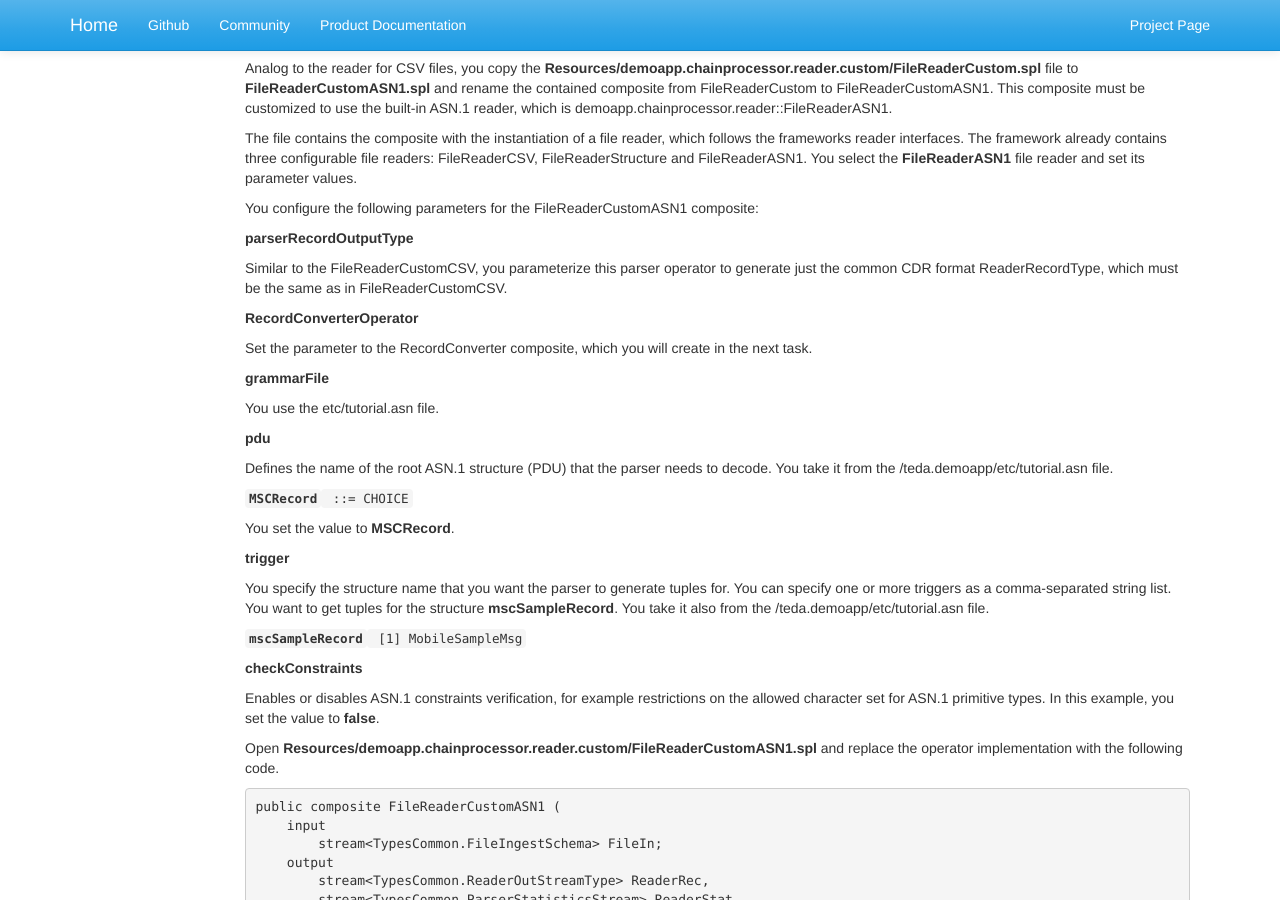
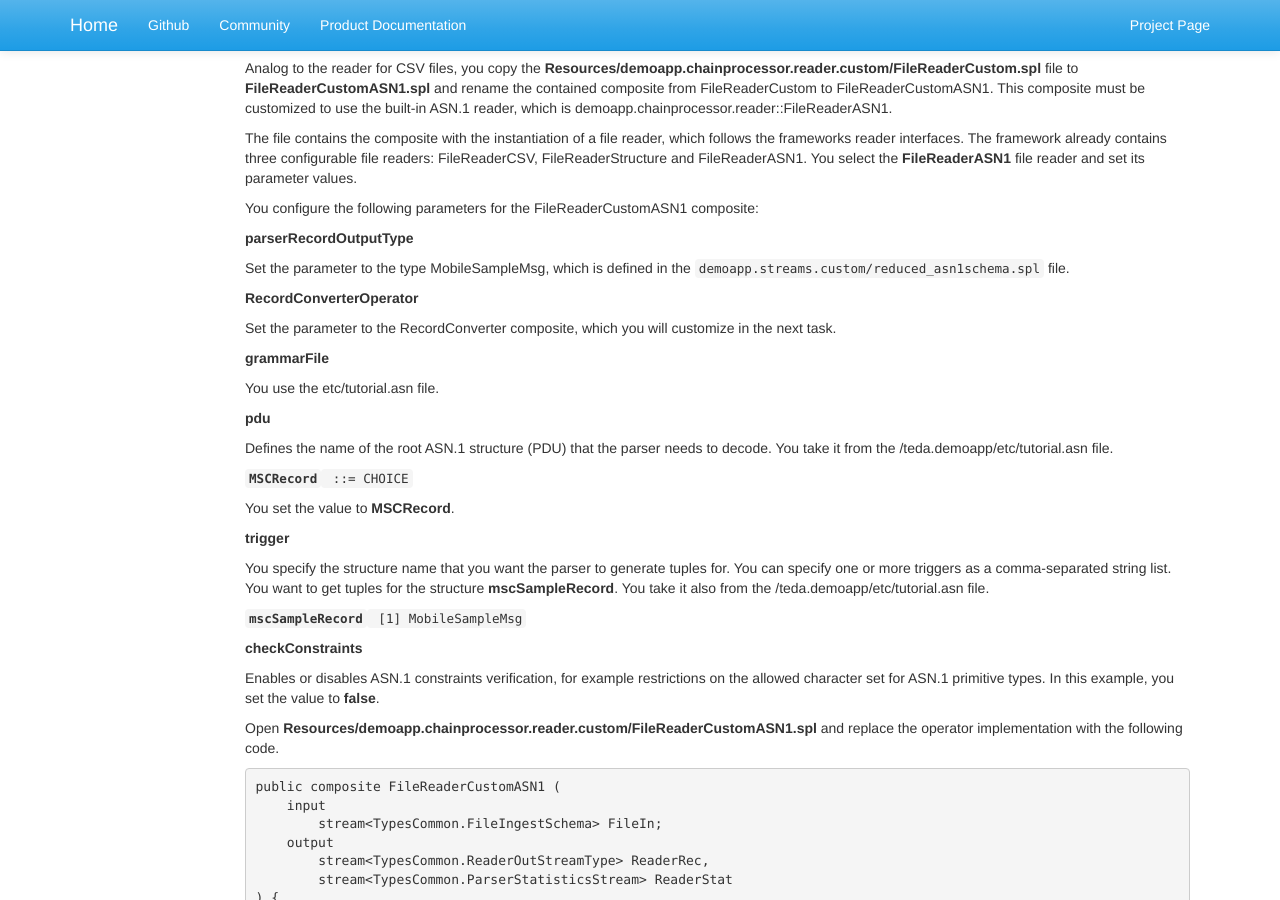
Before and after one commit to IBMStreams/streamsx.tutorial.teda, a Jekyll site: the page built from docs/1.0.2/Module-6/index.markdown, in a window 1280 px wide and 900 px high, scrolled down 6364 px. Built offline with Jekyll 4.4.1, drawn with Linux system fonts in a browser that asks for light colours; nearby versions of some CDN libraries; library files that are not in the unit come from our copies.

Commit message:
Update index.markdown

```diff
--- a/docs/1.0.2/Module-6/index.markdown
+++ b/docs/1.0.2/Module-6/index.markdown
@@ -266,11 +266,11 @@ You configure the following parameters for the FileReaderCustomASN1 composite:
 
 **parserRecordOutputType**
 
-Similar to the FileReaderCustomCSV, you parameterize this parser operator to generate just the common CDR format ReaderRecordType, which must be the same as in FileReaderCustomCSV.
+Set the parameter to the type MobileSampleMsg, which is defined in the `demoapp.streams.custom/reduced_asn1schema.spl` file.
 
 **RecordConverterOperator**
 
-Set the parameter to the RecordConverter composite, which you will create in the next task.
+Set the parameter to the RecordConverter composite, which you will customize in the next task.
 
 **grammarFile**
 
```
